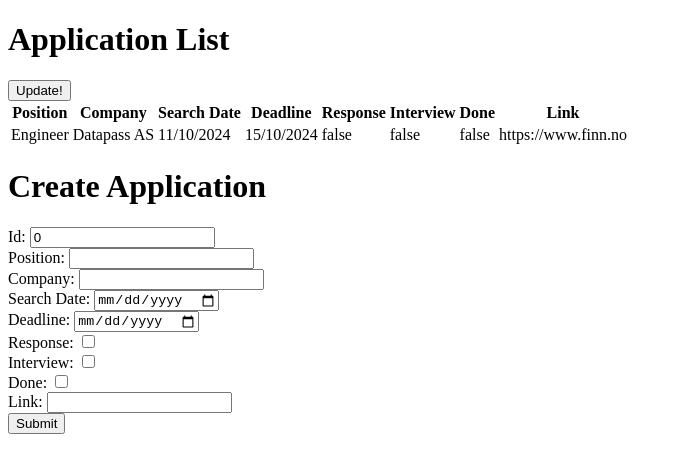
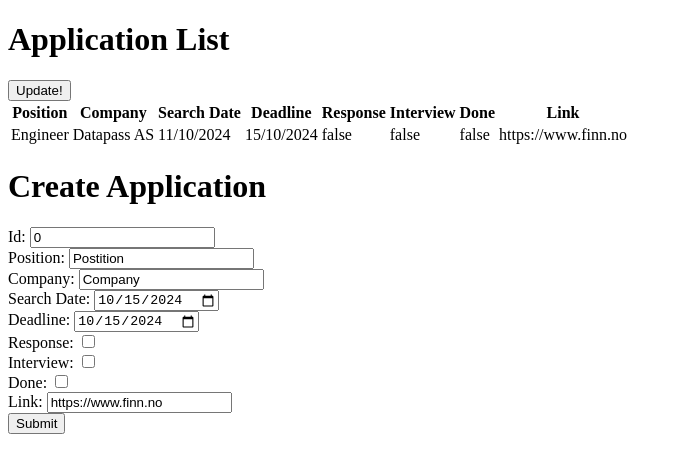
Before and after one commit to even44/JobsearchWebUI, an Angular app in the folder AngularUI/: page / in a window 1280 px wide. Shown: the top 472 px of the page, without its empty margins (0-682 px from the left). Built offline with nearby package versions, Linux system fonts and the light colour scheme.

Commit message:
added default values to form

```diff
--- a/AngularUI/src/app/job-application-create/job-application-create.component.ts
+++ b/AngularUI/src/app/job-application-create/job-application-create.component.ts
@@ -15,14 +15,14 @@ export class JobApplicationCreateComponent {
 
 	jobApplicationGroup = new FormGroup({
 		id: new FormControl(0),
-		position: new FormControl(''),
-		company: new FormControl(''),
-		search_date: new FormControl(''),
-		deadline: new FormControl(''),
+		position: new FormControl('Postition'),
+		company: new FormControl('Company'),
+		search_date: new FormControl('2024-10-15'),
+		deadline: new FormControl('2024-10-15'),
 		response: new FormControl(false),
 		interview: new FormControl(false),
 		done: new FormControl(false),
-		link: new FormControl(''),
+		link: new FormControl('https://www.finn.no'),
 
 	})
 
@@ -30,7 +30,5 @@ export class JobApplicationCreateComponent {
 		console.warn(this.jobApplicationGroup.value)
 		let jobApplication: JobApplication = <JobApplication>this.jobApplicationGroup.value
 		this.jobApplicationService.createJobApplication(jobApplication).subscribe()
-
-
 	}
 }
```
